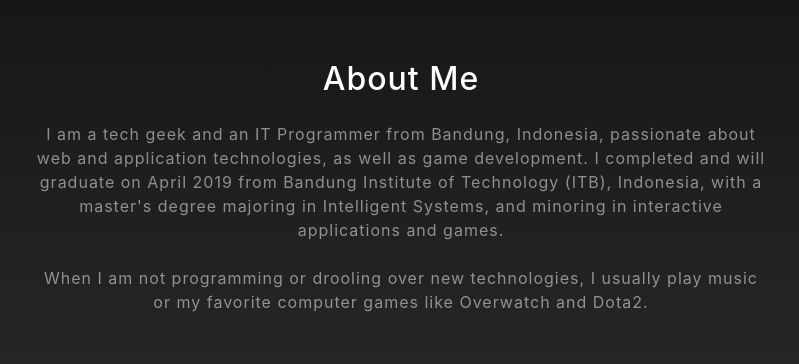
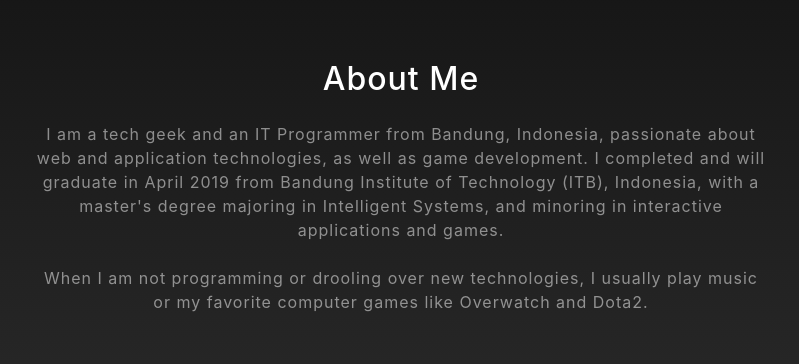
Before and after one commit to PanduDwikatama/PanduDwikatama.github.io, a website with bundled scripts: page index.html in a window 1280 px wide. Shown: the part 820-1184 px from the top of the page, 239-1038 px from the left. Built offline with nearby package versions, Linux system fonts and the light colour scheme.

Commit message:
Fix in - on

```diff
--- a/index.html
+++ b/index.html
@@ -69,7 +69,7 @@
         <div class="row">
           <div class="col-lg-8 mx-auto">
             <h2 class="text-white mb-4">About Me</h2>
-            <p class="text-white-50">I am a tech geek and an IT Programmer from Bandung, Indonesia, passionate about web and application technologies, as well as game development. I completed and will graduate on April 2019 from Bandung Institute of Technology (ITB), Indonesia, with a master's degree majoring in Intelligent Systems, and minoring in interactive applications and games.<br><br>
+            <p class="text-white-50">I am a tech geek and an IT Programmer from Bandung, Indonesia, passionate about web and application technologies, as well as game development. I completed and will graduate in April 2019 from Bandung Institute of Technology (ITB), Indonesia, with a master's degree majoring in Intelligent Systems, and minoring in interactive applications and games.<br><br>
 
               When I am not programming or drooling over new technologies, I usually play music or my favorite computer games like Overwatch and Dota2.</p>
           </div>
```
